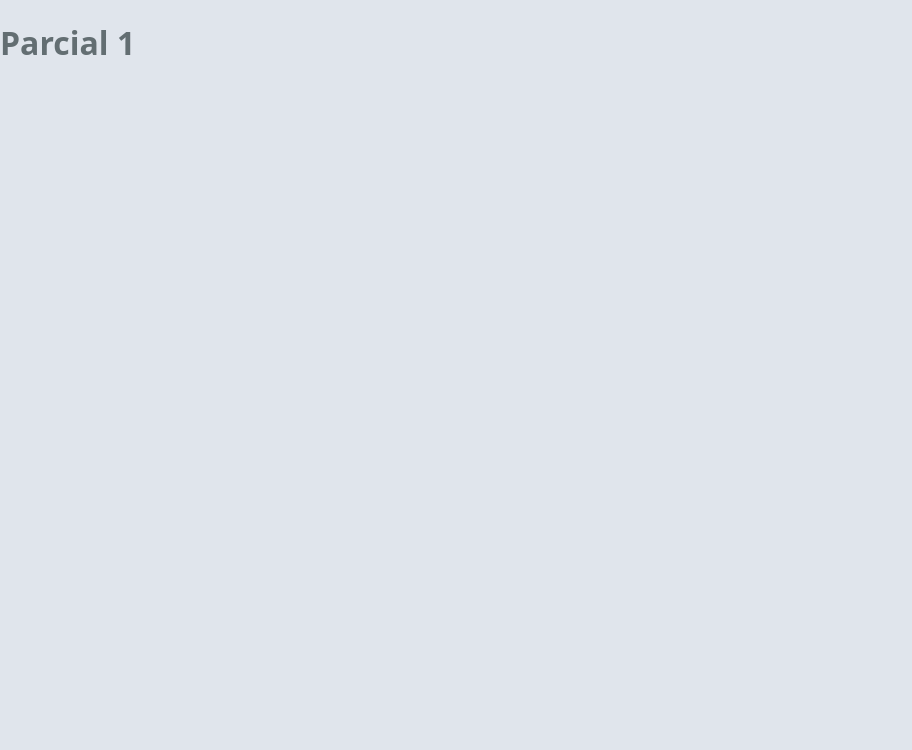
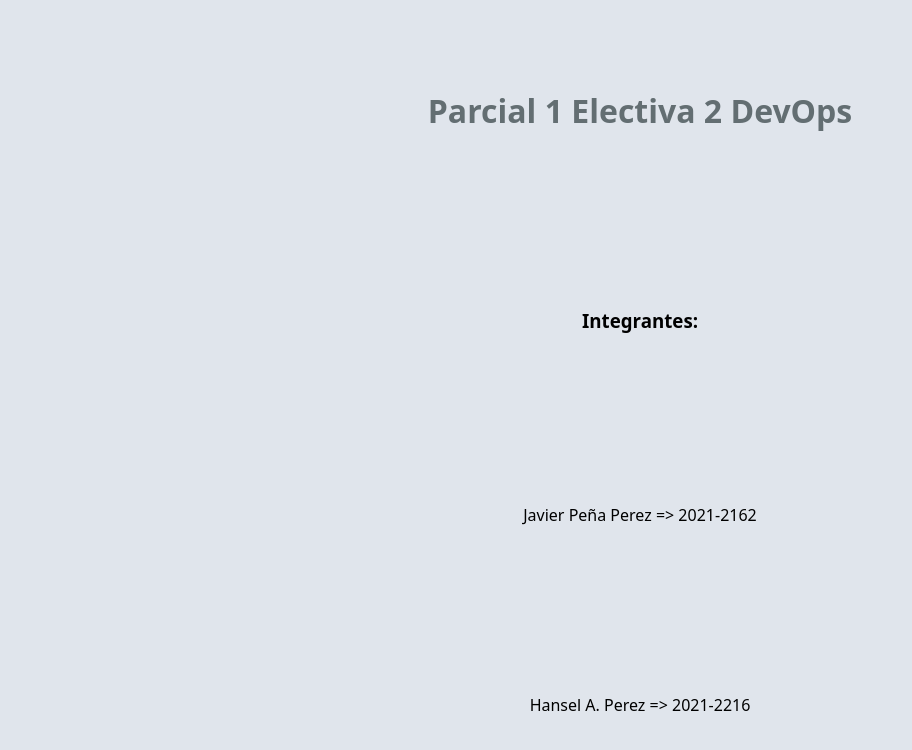
Before and after one commit to Trijavico/Parcial-1, a plain HTML site: page index.html in a window 1280 px wide. Shown: the whole page, without its empty margins (0-912 px from the left). Drawn offline with Linux system fonts and the light colour scheme.

Commit message:
Agregando integrantes y centralizado

```diff
--- a/index.html
+++ b/index.html
@@ -9,6 +9,9 @@
         body{
             margin: 0;
             padding: 0;
+            display: grid;
+            min-height: 100vh;
+            place-items: center;
             background-color: #e0e5ec;
             font-family: system-ui, 'Open Sans', 'Helvetica Neue', sans-serif;
         }
@@ -19,6 +22,9 @@
     </style>
 </head>
 <body>
-    <h1>Parcial 1</h1>
+    <h1>Parcial 1 Electiva 2 DevOps</h1>
+    <h3>Integrantes:</h3>
+    <p>Javier Peña Perez => 2021-2162</p>
+    <p>Hansel A. Perez => 2021-2216</p>
 </body>
 </html>
```
